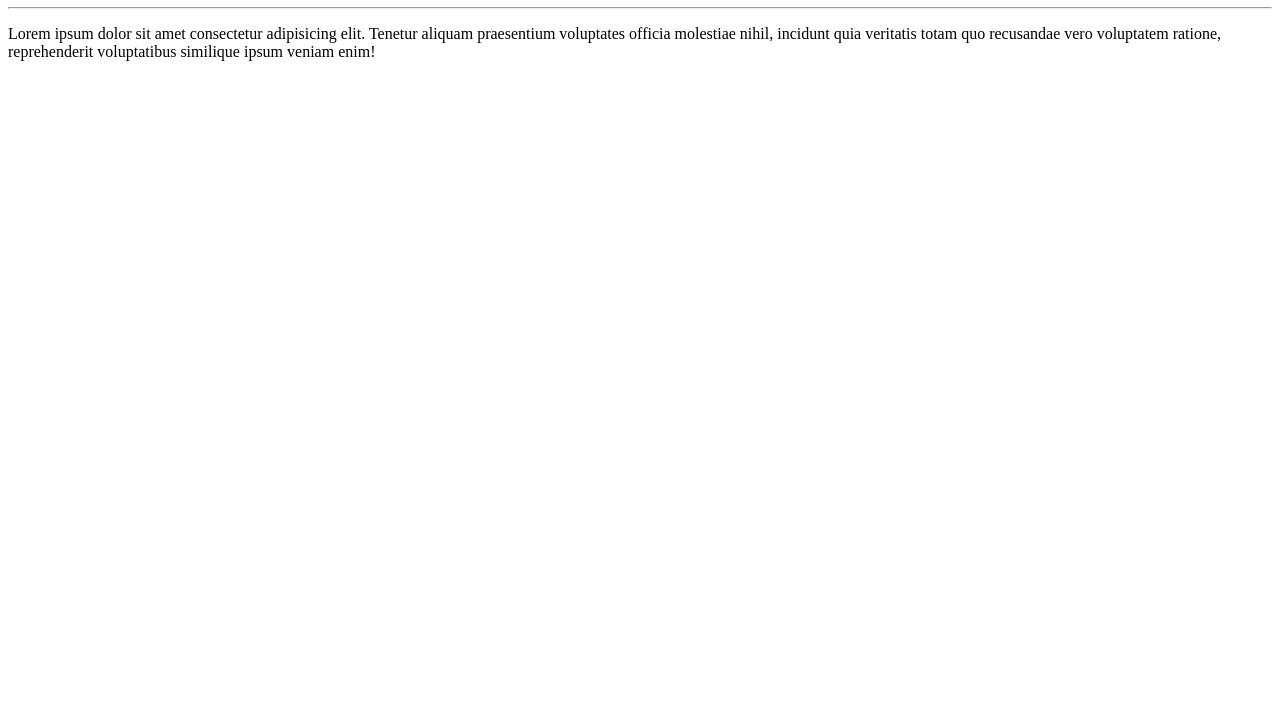
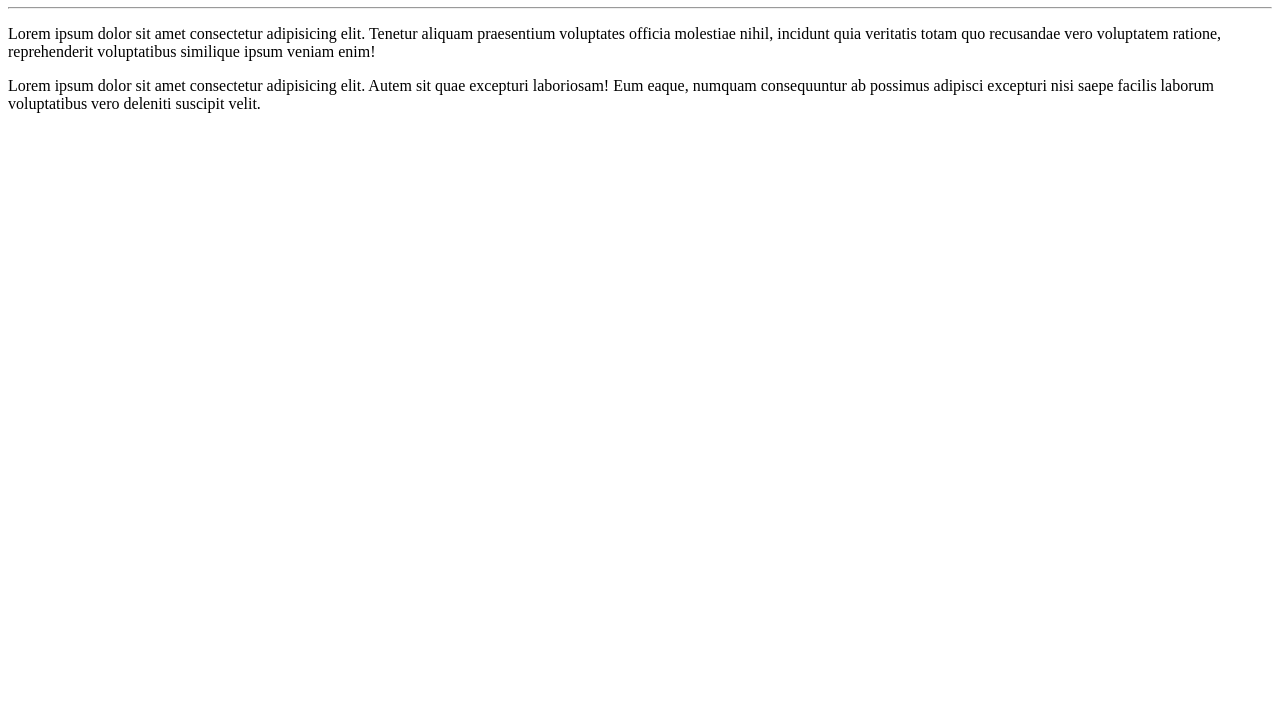
Before and after one commit to NathanaelV/Ola-Mundo, a plain HTML site: page site-algumacoisa/index.html in a window 1280 px wide. Shown: the part 73-800 px from the top of the page. Drawn offline with Linux system fonts and the light colour scheme.

Commit message:
Segunda alteração no site
hahahaha

```diff
--- a/site-algumacoisa/index.html
+++ b/site-algumacoisa/index.html
@@ -12,5 +12,11 @@
     <p>Lorem ipsum dolor sit amet consectetur adipisicing elit. Tenetur aliquam praesentium voluptates officia
         molestiae nihil, incidunt quia veritatis totam quo recusandae vero voluptatem ratione, reprehenderit
         voluptatibus similique ipsum veniam enim!</p>
+    <p>
+        Lorem ipsum dolor sit amet consectetur adipisicing elit.
+        Autem sit quae excepturi laboriosam! Eum eaque,
+        numquam consequuntur ab possimus adipisci excepturi nisi
+        saepe facilis laborum voluptatibus vero deleniti suscipit velit.
+        </p>
 </body>
 </html>
```
